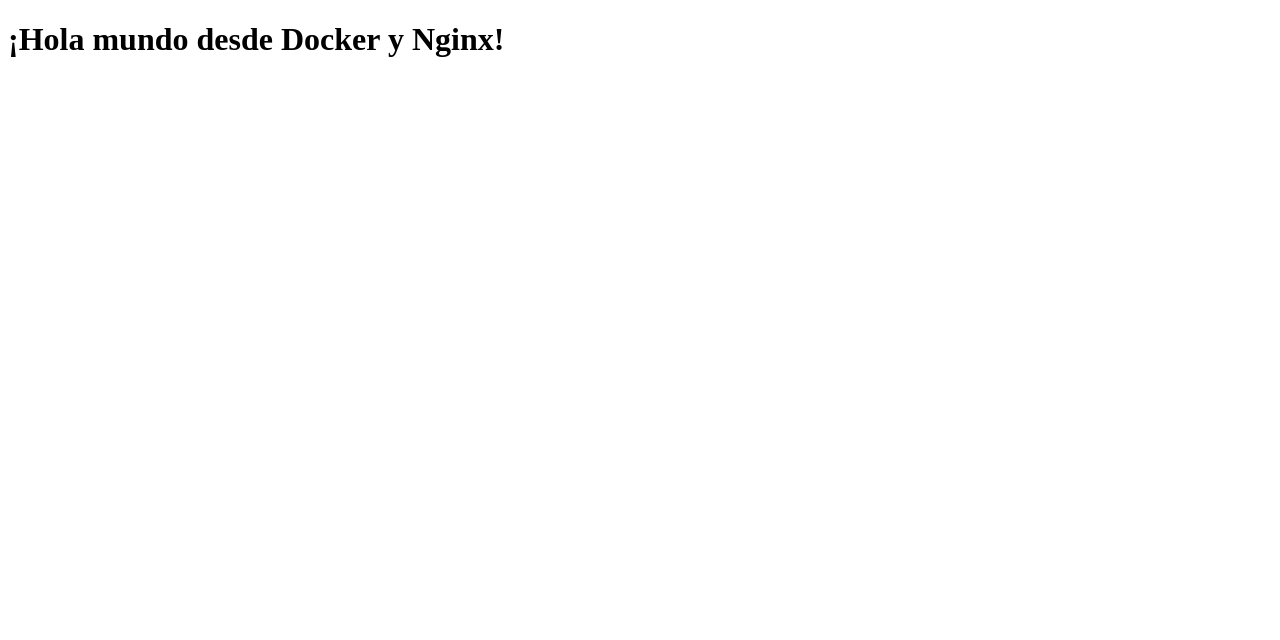
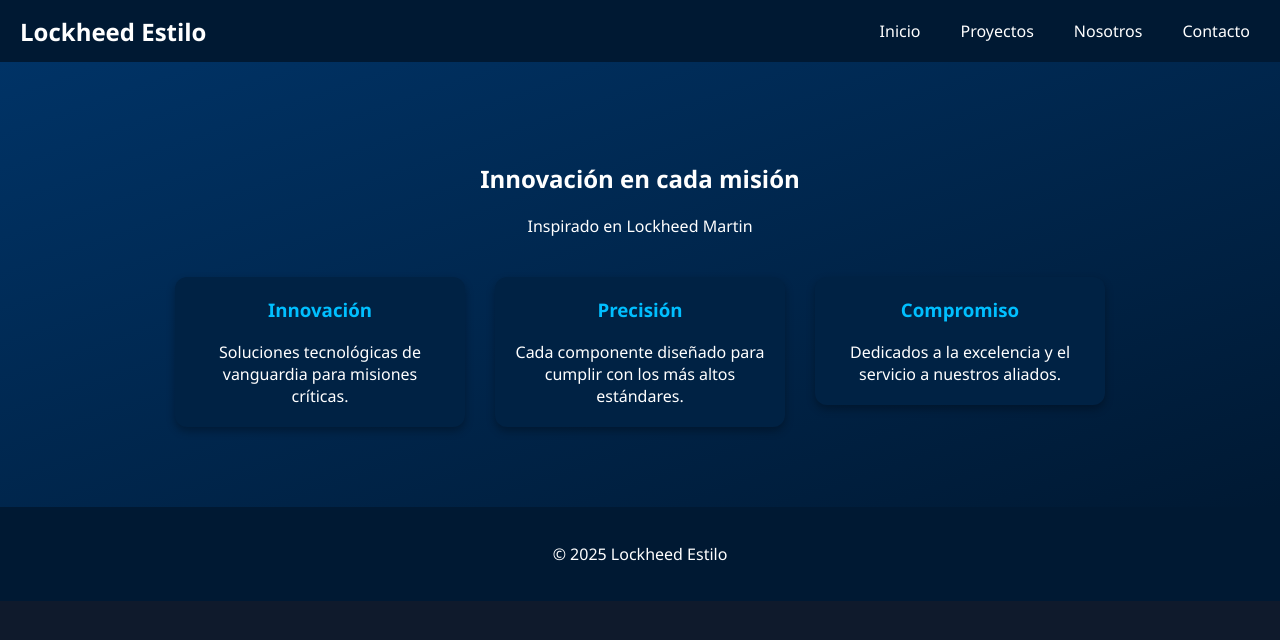
Before and after one commit to GabrielHuertasdl/TFC_Gabrielhdl_Alvarorr, a plain HTML site: page mi-web/index.html in a window 1280 px wide. Drawn offline with Linux system fonts and the light colour scheme.

Commit message:
Añadido style.css, script.js y cambios en index.html

```diff
--- a/mi-web/index.html
+++ b/mi-web/index.html
@@ -1,9 +1,70 @@
-<!DOCTYPE html>
-<html>
 <head>
-  <title>Mi TFG</title>
+  <meta charset="UTF-8">
+  <title>Lockheed Martin Estilo</title>
+  <link rel="stylesheet" href="style.css">
+  <script src="script.js" defer></script>
 </head>
 <body>
-  <h1>¡Hola mundo desde Docker y Nginx!</h1>
+  <header>
+      <div class="logo">Lockheed Estilo</div>
+      <nav>
+          <ul class="menu">
+              <li><a href="#">Inicio</a></li>
+              <li class="dropdown">
+                  <a href="#">Proyectos</a>
+                  <ul class="submenu">
+                      <li><a href="#">Aeroespacial</a></li>
+                      <li><a href="#">Defensa</a></li>
+                      <li><a href="#">Ciberseguridad</a></li>
+                  </ul>
+              </li>
+              <li class="dropdown">
+                  <a href="#">Nosotros</a>
+                  <ul class="submenu">
+                      <li><a href="#">Historia</a></li>
+                      <li><a href="#">Valores</a></li>
+                  </ul>
+              </li>
+              <li class="dropdown">
+                  <a href="#">Contacto</a>
+                  <ul class="submenu">
+                     <li><a href="https://github.com/GabrielHuertasDL">Github Gabriel</a></li>
+                     <li><a href="https://github.com/AlvaroRecioRubio">Github Álvaro</a></li>
+                  </ul>
+              </li>
+          </ul>
+      </nav>
+  </header>
+
+  <main>
+      <section class="hero">
+          <h1>Innovación en cada misión</h1>
+          <p>Inspirado en Lockheed Martin</p>
+          <div class="cards-container">
+              <a href="https://www.google.com" target="_blank" class="card-link">
+                  <div class="card">
+                      <h3>Innovación</h3>
+                      <p class="card-content">Soluciones tecnológicas de vanguardia para misiones críticas.</p>
+                  </div>
+              </a>
+              <a href="https://www.microsoft.com" target="_blank" class="card-link">
+                  <div class="card">
+                      <h3>Precisión</h3>
+                      <p class="card-content">Cada componente diseñado para cumplir con los más altos estándares.</p>
+                  </div>
+              </a>
+              <a href="https://www.apple.com" target="_blank" class="card-link">
+                  <div class="card">
+                      <h3>Compromiso</h3>
+                      <p class="card-content">Dedicados a la excelencia y el servicio a nuestros aliados.</p>
+                  </div>
+              </a>
+          </div>
+      </section>
+  </main>
+
+  <footer>
+      <p>&copy; 2025 Lockheed Estilo</p>
+  </footer>
 </body>
 </html>
--- /dev/null
+++ b/mi-web/script.js
@@ -0,0 +1,5 @@
+// Opcional: podrías agregar funcionalidades interactivas aquí
+document.addEventListener('DOMContentLoaded', () => {
+    console.log('Página cargada con estilo Lockheed 🚀');
+});
+Ñ
--- /dev/null
+++ b/mi-web/style.css
@@ -0,0 +1,119 @@
+body {
+    margin: 0;
+    font-family: 'Segoe UI', Tahoma, Geneva, Verdana, sans-serif;
+    background-color: #0f1a2c;
+    color: white;
+}
+
+header {
+    background-color: #001933;
+    padding: 10px 20px;
+    display: flex;
+    align-items: center;
+    justify-content: space-between;
+}
+
+.logo {
+    font-size: 1.5em;
+    font-weight: bold;
+}
+
+nav ul.menu {
+    list-style: none;
+    margin: 0;
+    padding: 0;
+    display: flex;
+}
+
+nav ul.menu > li {
+    position: relative;
+    margin-left: 20px;
+}
+
+nav ul.menu > li > a {
+    color: white;
+    text-decoration: none;
+    padding: 10px;
+    display: block;
+}
+
+.submenu {
+    display: none;
+    position: absolute;
+    top: 40px;
+    background-color: #002244;
+    list-style: none;
+    padding: 0;
+    margin: 0;
+    min-width: 150px;
+}
+
+.submenu li a {
+    color: white;
+    padding: 10px;
+    display: block;
+    text-decoration: none;
+}
+
+.submenu li a:hover {
+    background-color: #003366;
+}
+
+.dropdown:hover .submenu {
+    display: block;
+}
+
+.hero {
+    padding: 80px 20px;
+    text-align: center;
+    background: linear-gradient(to bottom right, #003366, #001933);
+}
+
+footer {
+    text-align: center;
+    padding: 20px;
+    background-color: #001933;
+}
+.cards-container {
+    display: flex;
+    justify-content: center;
+    gap: 30px;
+    margin-top: 40px;
+    flex-wrap: wrap;
+}
+
+.card {
+    background-color: #002244;
+    padding: 20px;
+    width: 250px;
+    border-radius: 12px;
+    box-shadow: 0 4px 8px rgba(0,0,0,0.3);
+    transition: transform 0.3s ease, box-shadow 0.3s ease;
+    cursor: pointer;
+    text-align: center;
+}
+
+.card:hover {
+    transform: scale(1.1);
+    box-shadow: 0 8px 16px rgba(0,0,0,0.5);
+}
+
+.card h3 {
+    margin-top: 0;
+    color: #00bfff;
+}
+
+.card-content {
+    margin: 10px 0 0;
+}
+
+.card-link {
+    text-decoration: none; /* elimina el subrayado */
+    color: inherit;         /* mantiene el color del texto original */
+    display: block;
+    cursor: default;        /* OPCIONAL: para que no parezca clicable */
+}
+
+.card-link:hover {
+    transform: none; /* evita doble escala si ya tienes .card:hover */
+}
```
